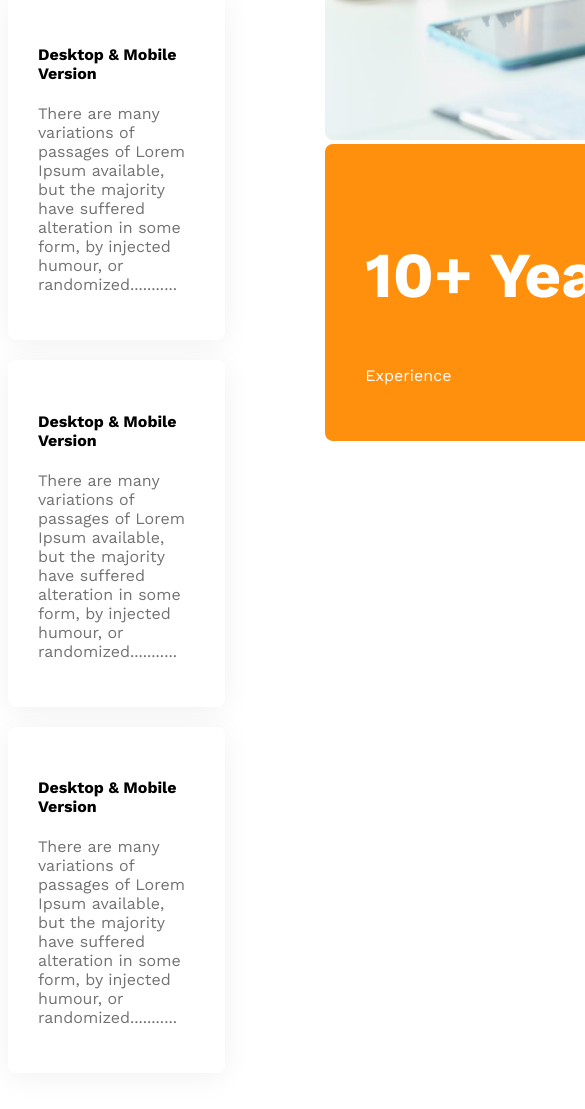
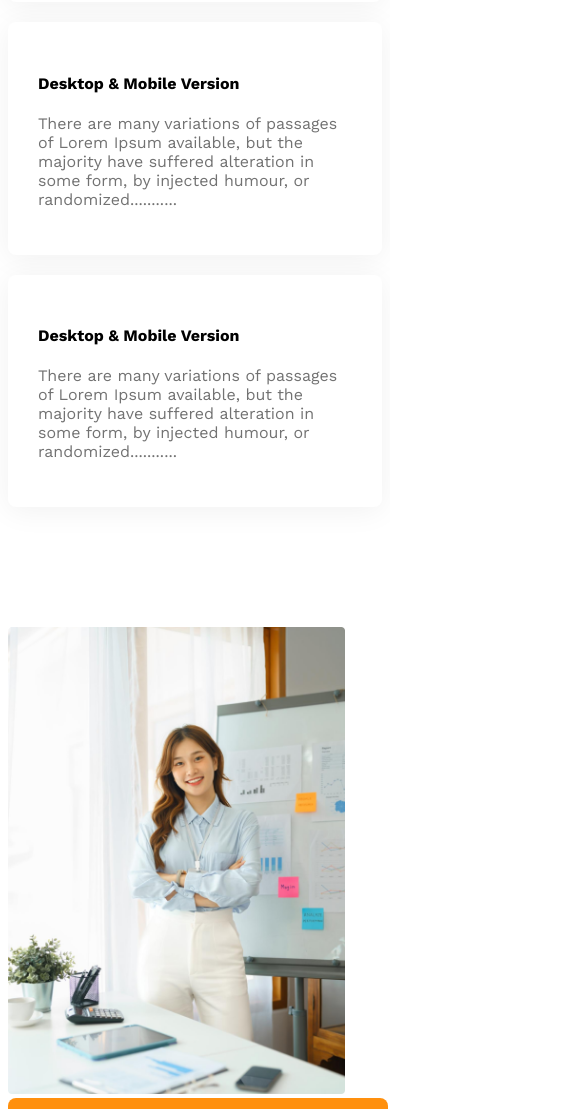
Before and after one commit to Towhid88/g3-architect-website, a plain HTML site: page index.html in a window 390 px wide. Shown: the part 3671-4780 px from the top of the page, 585 px wide, since content can reach past the window. Drawn offline with nearby package versions, Linux system fonts and the light colour scheme.

Commit message:
made the features responsive

```diff
--- a/styles/architect.css
+++ b/styles/architect.css
@@ -145,18 +145,30 @@ main {
     box-shadow: 0px 4px 30px 0px rgba(0, 0, 0, 0.06);
 }
 
+.feature-img img{
+    height: 90%;
+    margin-left: 100px;
+}
+
 .ten-years{
     width: 342px;
-flex-shrink: 0;
 border-radius: 8px;
 background: #FF900E;
 color: #FFF;
 padding: 40px;
+text-align: center;
+position: relative;
+bottom: 140px;
 
 }
 
 .ten-years h2{
     font-size: 4rem;
+    margin: 0;
+}
+
+.ten-years p{
+    font-size: 1.5rem;
 }
 
 
@@ -216,10 +228,20 @@ padding: 40px;
     }
 
     nav,
-    .teams-container,
+    .teams-container, .features,
     .facts-card-container,
     .sponsors-img-container {
         flex-direction: column;
+    }
+
+    .feature-img img{
+        width: 90%;
+        margin-left: 0;
+    }
+
+    .ten-years{
+        position: static;
+        max-width: 300px;
     }
 
     .teams-img-container {
@@ -244,7 +266,7 @@ padding: 40px;
     }
 
     nav,
-    .teams-container,
+    .teams-container, .features,
     .sponsors-img-container {
         flex-direction: column;
     }
```
